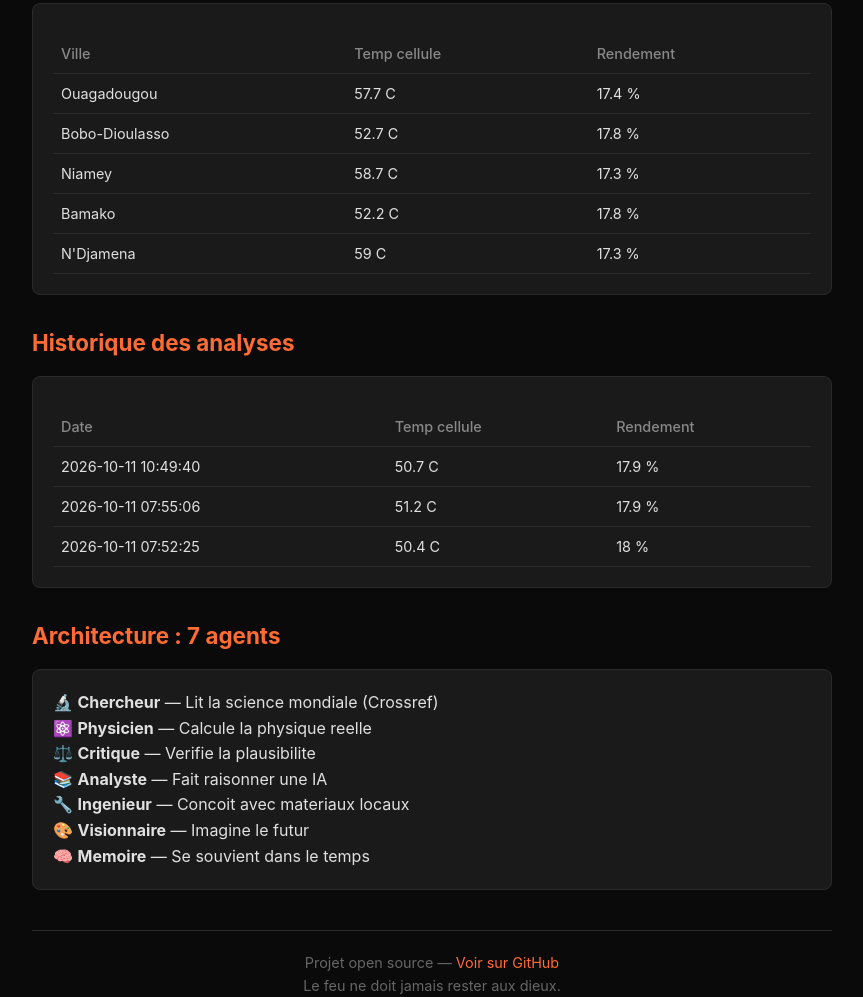
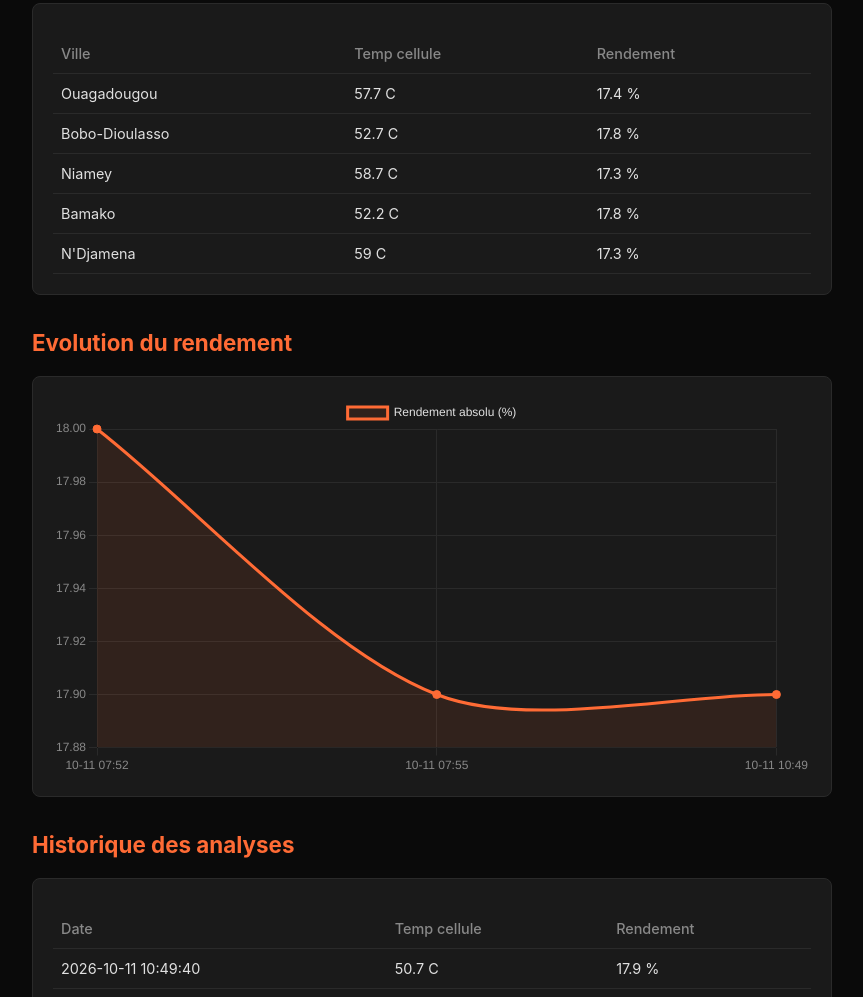
Before and after one commit to coulibalywaliyou9-netizen/NEXORA-, a plain HTML site: page index.html in a window 1280 px wide. Shown: the part 523-1520 px from the top of the page, without its empty margins (208-1071 px from the left). Drawn offline with nearby package versions, Linux system fonts and the light colour scheme.

Commit message:
Ajout graphique evolution du rendement sur le site

```diff
--- a/index.html
+++ b/index.html
@@ -4,6 +4,7 @@
 <meta charset="UTF-8">
 <meta name="viewport" content="width=device-width, initial-scale=1.0">
 <title>NEXORA - L'IA qui invente</title>
+<script src="https://cdn.jsdelivr.net/npm/chart.js"></script>
 <style>
   * { margin: 0; padding: 0; box-sizing: border-box; }
   body {
@@ -63,6 +64,11 @@
   <h2>Tour du Sahel - 5 villes comparees</h2>
   <div class="card" id="sahel-card">
     <p class="loading">Chargement des donnees...</p>
+  </div>
+
+  <h2>Evolution du rendement</h2>
+  <div class="card">
+    <canvas id="graphique-rendement"></canvas>
   </div>
 
   <h2>Historique des analyses</h2>
@@ -139,9 +145,48 @@ async function chargerHistorique() {
   }
 }
 
+async function chargerGraphique() {
+  try {
+    const r = await fetch(BASE + "historique.json?v=" + Date.now());
+    const h = await r.json();
+    const labels = h.map(e => e.date.slice(5, 16));
+    const valeurs = h.map(e => e.rapport.rendement_absolu_pct);
+    const ctx = document.getElementById("graphique-rendement").getContext("2d");
+    new Chart(ctx, {
+      type: "line",
+      data: {
+        labels: labels,
+        datasets: [{
+          label: "Rendement absolu (%)",
+          data: valeurs,
+          borderColor: "#ff6b35",
+          backgroundColor: "rgba(255,107,53,0.1)",
+          tension: 0.3,
+          fill: true,
+          pointBackgroundColor: "#ff6b35",
+          pointRadius: 4
+        }]
+      },
+      options: {
+        responsive: true,
+        plugins: {
+          legend: { labels: { color: "#e0e0e0" } }
+        },
+        scales: {
+          x: { ticks: { color: "#888" }, grid: { color: "#2a2a2a" } },
+          y: { ticks: { color: "#888" }, grid: { color: "#2a2a2a" } }
+        }
+      }
+    });
+  } catch(e) {
+    console.log("Erreur graphique");
+  }
+}
+
 chargerRapport();
 chargerSahel();
 chargerHistorique();
+chargerGraphique();
 </script>
 </body>
 </html>
```
